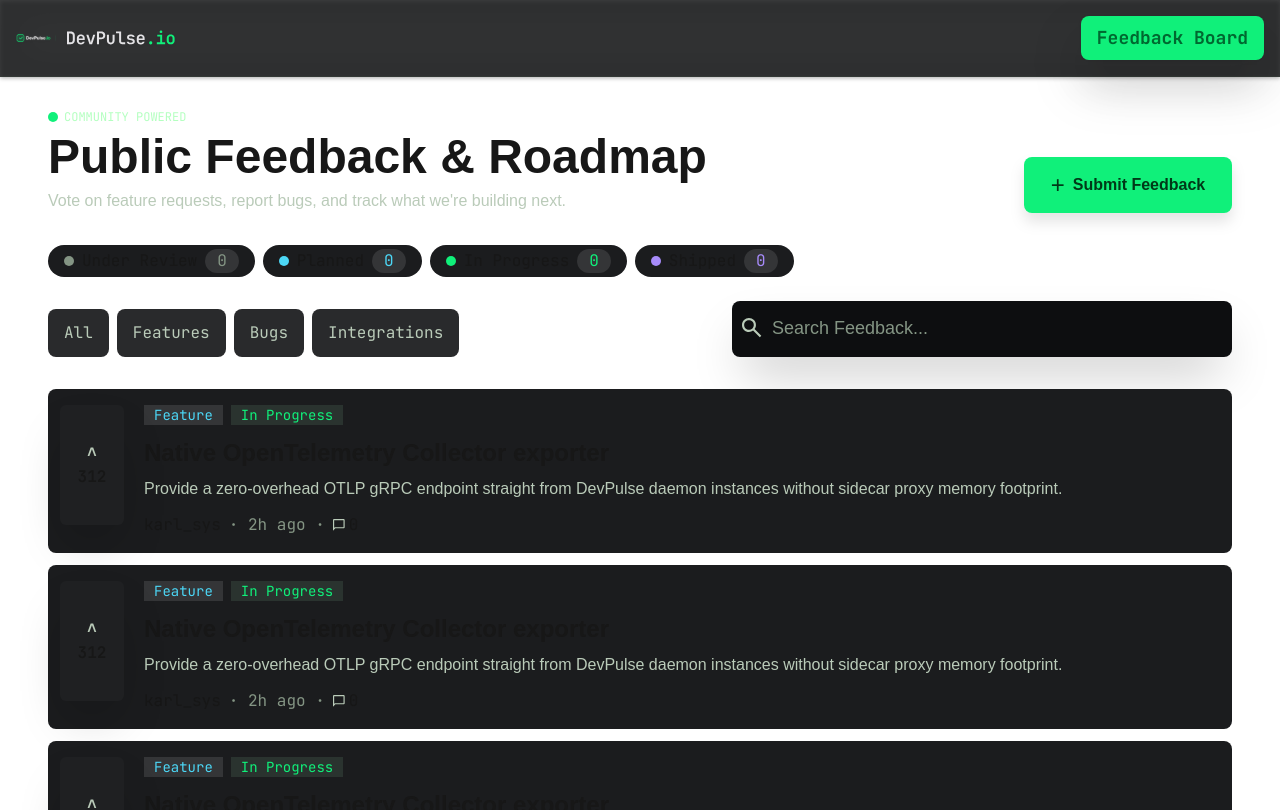
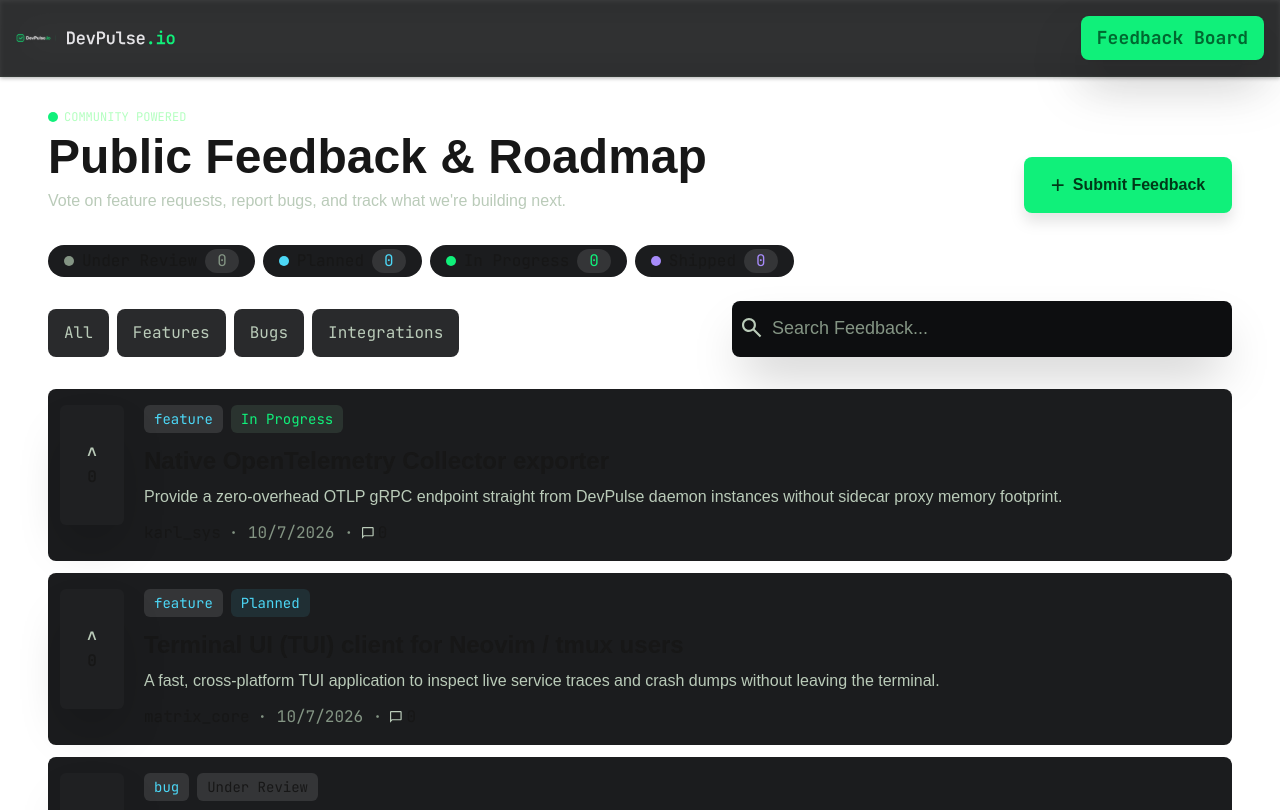
Before and after one commit to abhinavan00/developer_saas_waitlist_and_feedback, a Next.js app: page /feedback in a window 1280 px wide. Shown: the top 810 px of the page. Built offline with nearby package versions, Linux system fonts and the light colour scheme.

Commit message:
rendering feedback data on feedback page

```diff
--- a/app/feedback/page.tsx
+++ b/app/feedback/page.tsx
@@ -2,6 +2,7 @@ import Form from "next/form";
 import Image from "next/image";
 import StatusPill from "@/components/StatusPill";
 import FilterBtn from "@/components/FilterBtn";
+import { feedbacks } from "@/lib/data/feedbacks";
 import FeedbackCard from "@/components/FeedbackCard";
 import searchIcon from '@/public/search-icon.svg';
 import releaseCandenceIcon from '@/public/release-candence-icon.svg';
@@ -74,11 +75,20 @@ export default function Feedback() {
 
             {/* FEEDBACK SECTION */}
             <section className={`mt-8 flex flex-col gap-3`}>
-                <FeedbackCard />
-                <FeedbackCard />
-                <FeedbackCard />
-                <FeedbackCard />
-                <FeedbackCard />
+                {
+                    feedbacks.map(feedback =>
+                        <FeedbackCard
+                            key={feedback.id}
+                            title={feedback.title}
+                            description={feedback.description}
+                            userName={feedback.userName}
+                            category={feedback.category}
+                            status={feedback.status}
+                            upvotes={feedback.upvotes}
+                            createdAt={feedback.createdAt}
+                        />
+                    )
+                }
             </section>
 
             {/* RELEASE CANDENCE */}
--- a/components/FeedbackCard.tsx
+++ b/components/FeedbackCard.tsx
@@ -1,30 +1,70 @@
 import Image from 'next/image';
 import commentIcon from '@/public/comment-icon.svg';
 
-export default function FeedbackCard({type, status}:{
-    type?:string
-    status?:string
-}) {
+export default function FeedbackCard(
+    {title, description, userName, category, status, upvotes, createdAt}:{
+        title: string,
+        description: string,
+        userName: string,
+        category: string,
+        status: string,
+        upvotes: number,
+        createdAt: string
+    }
+) {
+    let statusText = ''
+    let statusTextColor = ''
+    let statusBgColor = ''
+    let categoryText = ''
+    let categoryBgColor = ''
+
+    if(status === 'submitted') {
+        statusText = 'Submitted'
+        statusTextColor = '#BACBB9'
+        statusBgColor = '#343537'
+    } else if (status === 'under-review') {
+        statusText = 'Under Review'
+        statusTextColor = 'smoke'
+        statusBgColor = '#343537'
+    } else if (status === 'planned') {
+        statusText = 'Planned'
+        statusTextColor = '#4CD7F6'
+        statusBgColor = 'rgba(76, 215, 246, 0.1)'
+    } else if (status === 'in-progress') {
+        statusText = 'In Progress'
+        statusTextColor = '#10F07A'
+        statusBgColor = 'rgba(180, 255, 192, 0.1)'
+    } else if (status === 'shipped') {
+        statusText = 'Shipped'
+        statusTextColor = 'green'
+        statusBgColor = '#343537'
+    }
+
     return (
         <div className={`bg-[#1B1C1E] py-4 pl-24 pr-10 relative flex flex-col gap-3 rounded-lg`}>
             <div className={`bg-[#1F2022] font-mono font-semibold w-16 h-30 absolute left-3 flex flex-col justify-center items-center rounded-md shadow-2xl`}>
                 <div className={`text-[#BACBB9]`}>˄</div>
-                312
+                {upvotes}
             </div>
             <div className={`font-mono text-sm flex gap-2`}>
-                <span className={`bg-[#343537] text-[#4CD7F6] px-2.5`}>Feature</span>
-                <span className={`bg-[#B4FFC0]/10 text-[#10F07A] px-2.5`}>In Progress</span>
+                <span className={`bg-[#343537] text-[#4CD7F6] px-2.5 py-1 rounded-md`}>
+                    {category}
+                </span>
+                <span
+                    style={{backgroundColor: statusBgColor, color: statusTextColor}}
+                    className={`px-2.5 py-1 rounded-md`}>
+                    {statusText}
+                </span>
             </div>
             <div className={`flex flex-col gap-2`}>
-                <p className={`font-semibold text-xl lg:text-2xl`}>Native OpenTelemetry Collector exporter</p>
+                <p className={`font-semibold text-xl lg:text-2xl`}>{title}</p>
                 <p className={`text-sm text-[#BACBB9] line-clamp-2 lg:text-base`}>
-                    Provide a zero-overhead OTLP gRPC endpoint straight from DevPulse daemon
-                    instances without sidecar proxy memory footprint.
+                    {description}
                 </p>
             </div>
             <div className={`font-mono text-sm flex gap-2 lg:text-base`}>
-                karl_sys
-                <span className={`text-[#849584]`}>· 2h ago ·</span>
+                {userName}
+                <span className={`text-[#849584]`}>· {createdAt} ·</span>
                 <span className={`flex gap-1`}>
                     <Image src={commentIcon} alt='comment icon' />
                     0
--- a/lib/data/feedbacks.ts
+++ b/lib/data/feedbacks.ts
@@ -4,9 +4,9 @@ type Feedback = {
     description: string,
     userName: string,
     category: 'bug' | 'feature' | 'enhancement',
-    status: 'planned' | 'under-review' | 'in-progress' | 'shipped',
+    status: 'Submitted' | 'under-review' | 'planned' | 'in-progress' | 'shipped',
     upvotes: number,
-    createdAt: string | Date
+    createdAt: string
 }
 
 export const feedbacks: Feedback[] = [
@@ -18,7 +18,7 @@ export const feedbacks: Feedback[] = [
         category: 'feature',
         status: 'in-progress',
         upvotes: 0,
-        createdAt: new Date()
+        createdAt: new Date().toLocaleDateString()
     },
     {
         id: 2,
@@ -28,7 +28,7 @@ export const feedbacks: Feedback[] = [
         category: 'feature',
         status: 'planned',
         upvotes: 0,
-        createdAt: new Date()
+        createdAt: new Date().toLocaleDateString()
     },
     {
         id: 3,
@@ -38,7 +38,7 @@ export const feedbacks: Feedback[] = [
         category: 'bug',
         status: 'under-review',
         upvotes: 0,
-        createdAt: new Date()
+        createdAt: new Date().toLocaleDateString()
     },
     {
         id: 4,
@@ -48,7 +48,7 @@ export const feedbacks: Feedback[] = [
         category: 'feature',
         status: 'planned',
         upvotes: 0,
-        createdAt: new Date()
+        createdAt: new Date().toLocaleDateString()
     },
     {
         id: 5,
@@ -58,6 +58,6 @@ export const feedbacks: Feedback[] = [
         category: 'enhancement',
         status: 'shipped',
         upvotes: 0,
-        createdAt: new Date()
+        createdAt: new Date().toLocaleDateString()
     }
 ]
```
